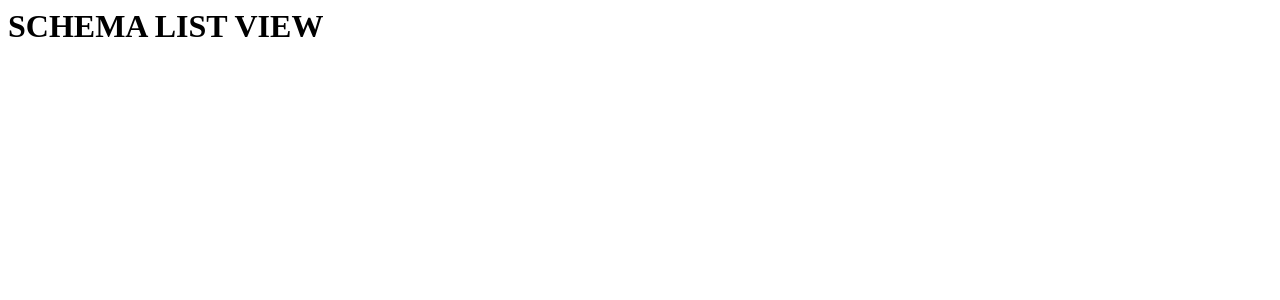
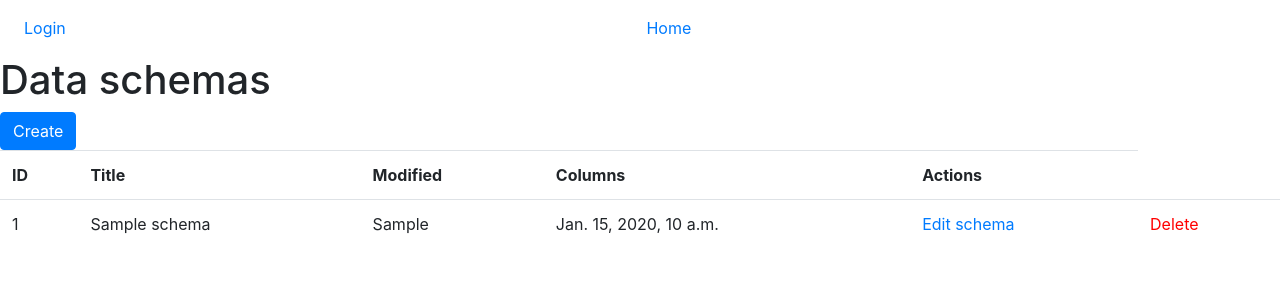
Before and after one commit to Nexxel05/CSV_file_generator, a Django app: template templates/schema/schema_list.html in a window 1280 px wide. Shown: the top 300 px of the page. Run offline with Django 4.2, Linux system fonts and the light colour scheme; the template is opened without the code that fills it: most values are stand-ins (such as "Sample title", 1, 10 or a date in 2020); data that the repository does not hold is empty; some libraries are stand-ins or nearby versions.

Commit message:
Create navbar and schema_list

```diff
--- a/templates/base.html
+++ b/templates/base.html
@@ -20,6 +20,7 @@
 <body>
 
     {% block navbar %}
+      {% include "includes/navbar.html" %}
     {% endblock %}
 
     {% block content %}
--- /dev/null
+++ b/templates/includes/navbar.html
@@ -0,0 +1,28 @@
+<nav class="navbar navbar-expand-lg">
+
+    <ul class="navbar-nav">
+    {% if user.is_authenticated %}
+      <li class="nav-item">
+        <p class="nav-link">User: {{ user.get_username }}</p>
+      </li>
+      <li class="nav-item">
+        <a class="nav-link" href="{% url 'logout'%}?next={% url 'login'%}">Logout</a>
+      </li>
+    {% else %}
+      <li class="nav-item">
+        <a class="nav-link" href="{% url 'login'%}?next={{request.path}}">Login</a>
+      </li>
+    {% endif %}
+    </ul>
+
+  <div class="collapse navbar-collapse justify-content-md-center">
+
+    <ul class="navbar-nav">
+
+      <li class="nav-item">
+        <a class="nav-link" href="{% url 'schema:schema-list' %}">Home</a>
+      </li>
+
+    </ul>
+  </div>
+</nav>
--- a/templates/schema/schema_list.html
+++ b/templates/schema/schema_list.html
@@ -1 +1,47 @@
-<h1>SCHEMA LIST VIEW</h1>
+{% extends "base.html" %}
+{% load crispy_forms_filters %}
+
+{% block content %}
+  <h1>Data schemas</h1>
+    <a href="" class="btn btn-primary link-to-page">
+      Create
+    </a>
+    <table class="table">
+      <tr>
+        <th>ID</th>
+        <th>Title</th>
+        <th>Modified</th>
+        <th>Columns</th>
+        <th>Actions</th>
+      </tr>
+
+      {% for schema in schema_list %}
+        <tr>
+          <td>
+            {{ schema.id }}
+          </td>
+          <td>
+            {{ schema.title }}
+          </td>
+          <td>
+            {{ schema.column_type.all }}
+          </td>
+          <td>
+            {{ schema.modified }}
+          </td>
+
+          <td>
+              <a href="">
+                Edit schema
+              </a>
+            </td>
+            <td>
+              <a style="color: red"
+                href="">
+                Delete
+              </a>
+            </td>
+        </tr>
+      {% endfor %}
+    </table>
+{% endblock %}
```
